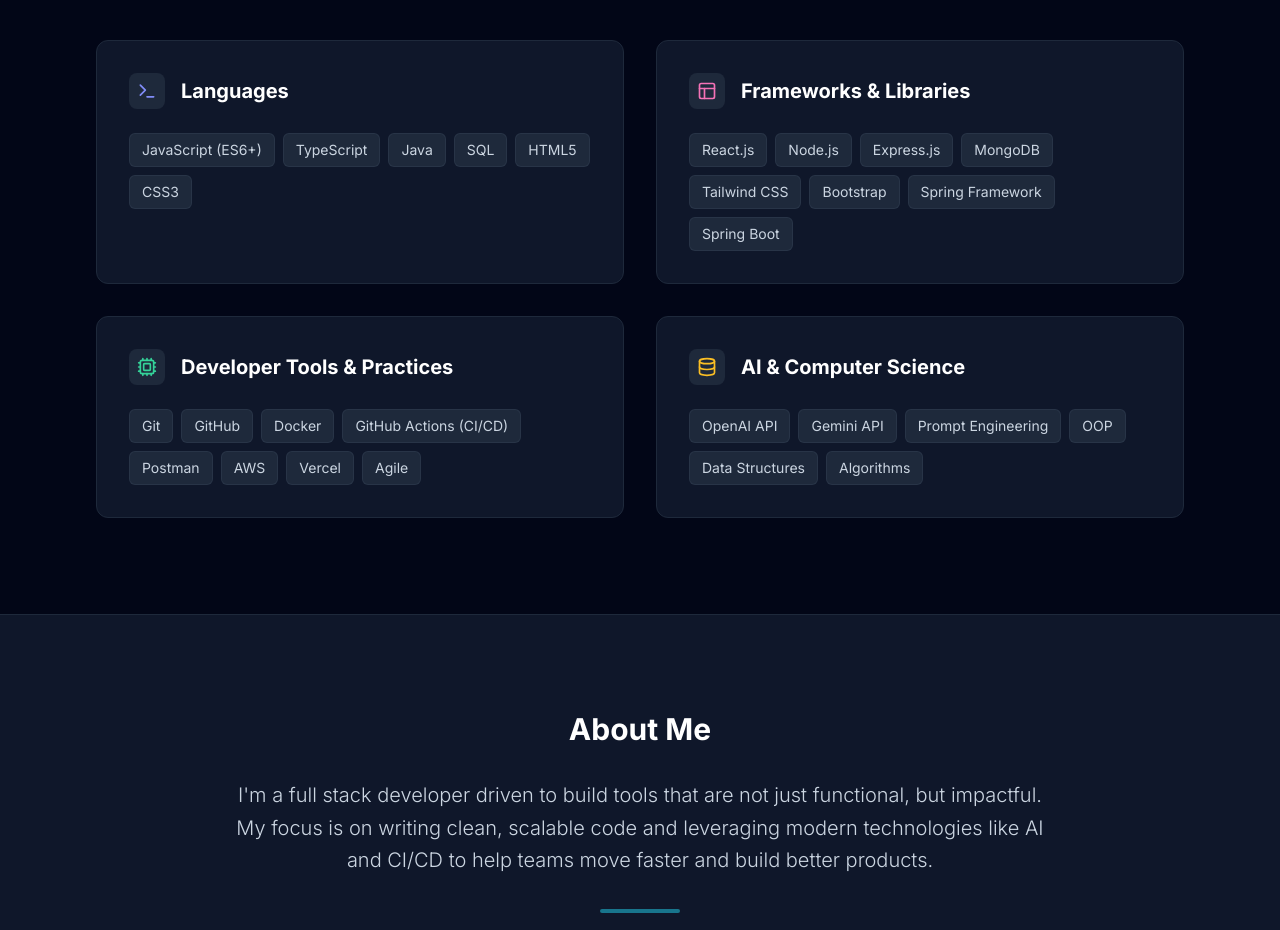
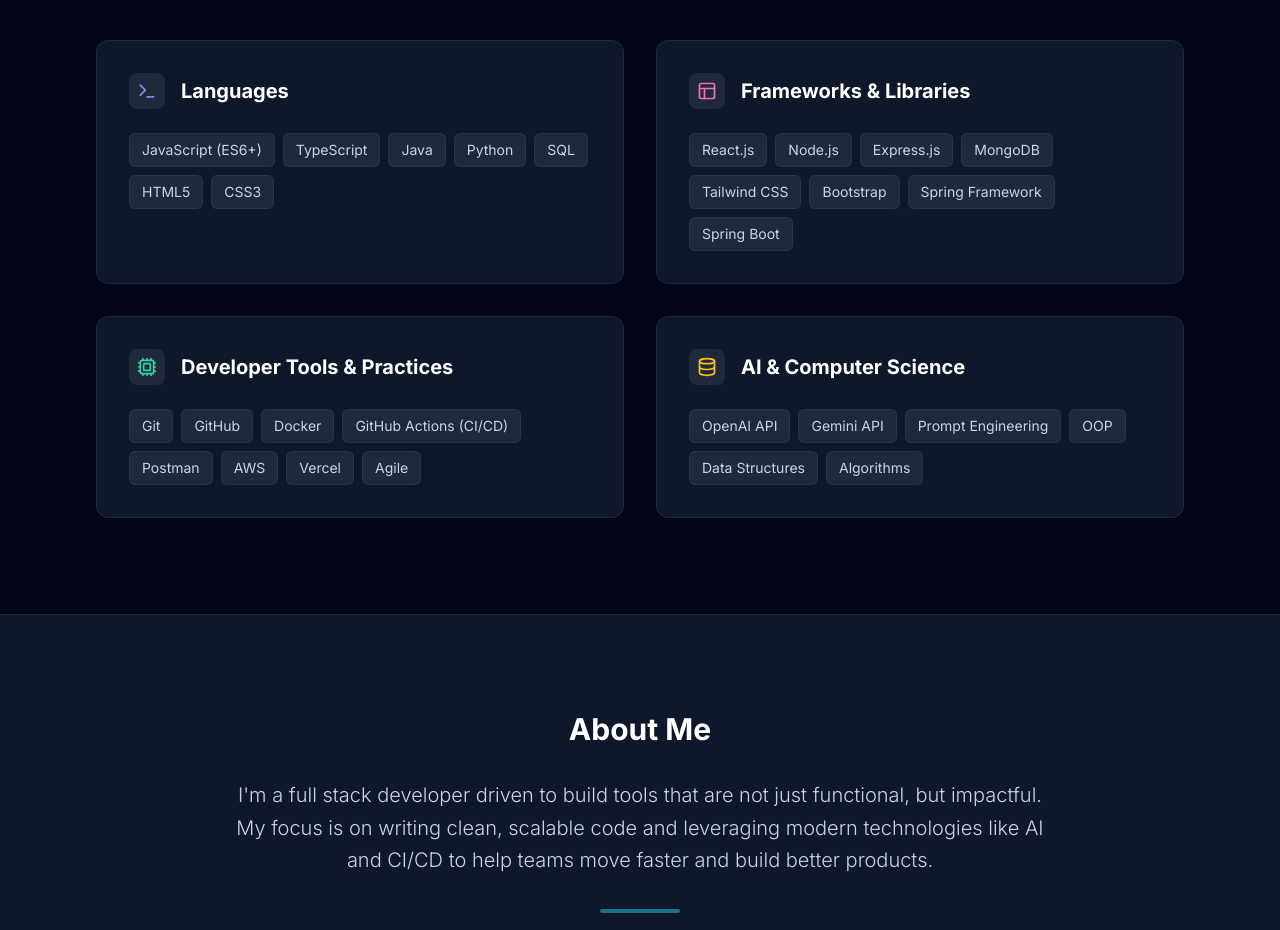
Before and after one commit to NeelamDhull/Neelam-Portfolio, a Next.js app: page / in a window 1280 px wide. Shown: the part 2560-3490 px from the top of the page. Built offline with nearby package versions, Linux system fonts and the light colour scheme.

Commit message:
Add Python to the SkillsSection languages

```diff
--- a/components/SkillsSection.tsx
+++ b/components/SkillsSection.tsx
@@ -4,7 +4,7 @@
   {
     category: "Languages",
     icon: <Terminal className="w-5 h-5 text-indigo-400" />,
-    items: ["JavaScript (ES6+)", "TypeScript", "Java", "SQL", "HTML5", "CSS3"]
+    items: ["JavaScript (ES6+)", "TypeScript", "Java", "Python","SQL", "HTML5", "CSS3"]
   },
   {
     category: "Frameworks & Libraries",
```
